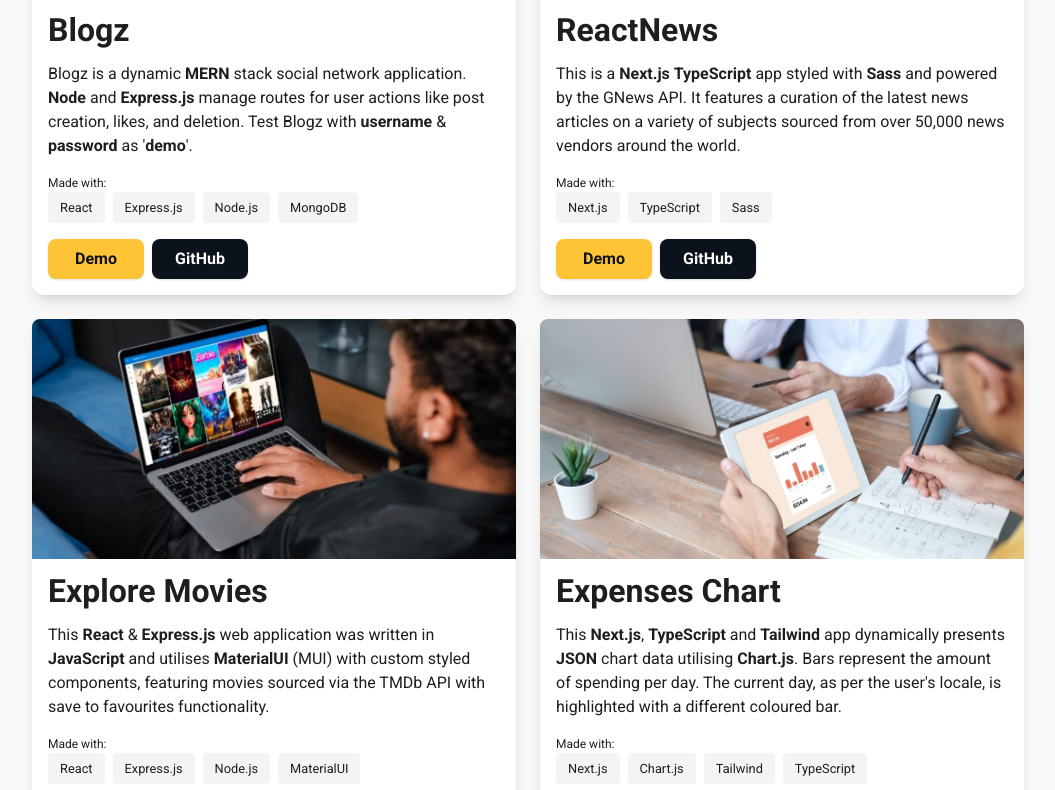
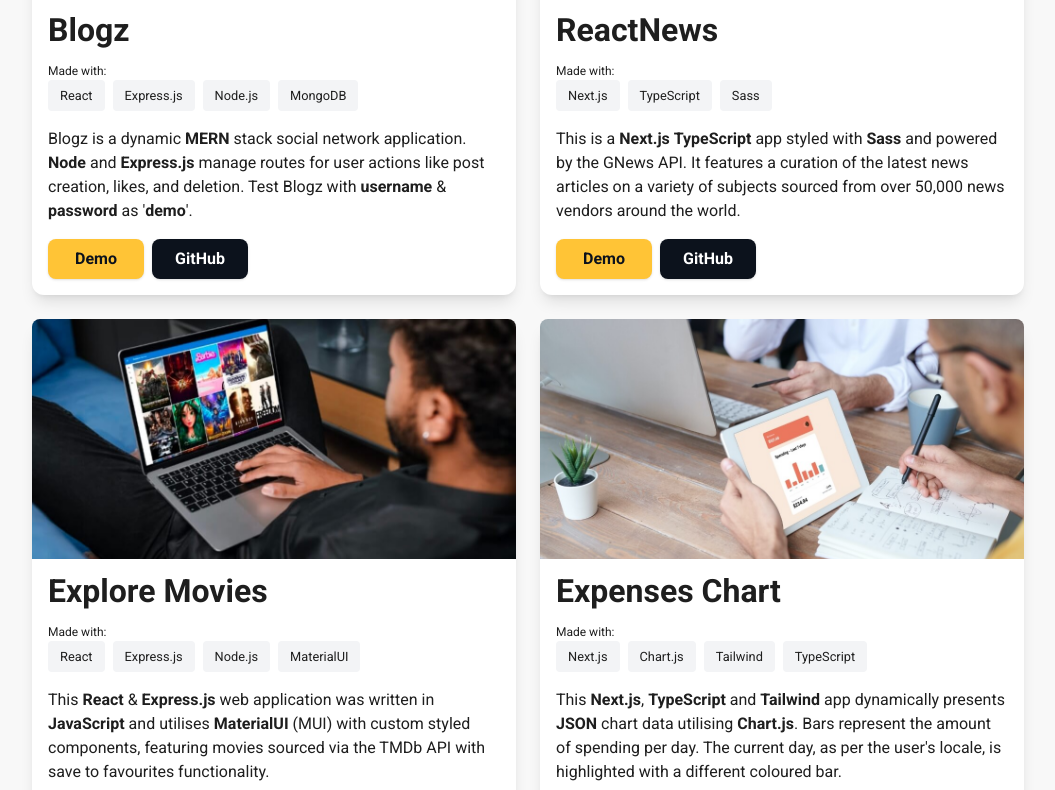
Before and after one commit to adamrichardturner/portfolio-2023, a Next.js app: page / in a window 1280 px wide. Shown: the part 1310-2100 px from the top of the page, without its empty margins (112-1167 px from the left). Built offline with nearby package versions, Linux system fonts and the light colour scheme.

Commit message:
Project data modified

```diff
--- a/components/ProjectComponent/ProjectComponent.tsx
+++ b/components/ProjectComponent/ProjectComponent.tsx
@@ -71,11 +71,6 @@ const ProjectComponent: FC<ProjectComponentProps> = ({ project }) => {
         <a href={project.demoLink} target="_blank" rel="noreferrer">
           <h3 className="text-lg font-bold leading-none">{project.title}</h3>
         </a>
-
-        {/* Project Description */}
-        <p className="text-base">
-          {boldWords(project.description, wordsToBold)}
-        </p>
         {/* Project Skills */}
         <div>
           <p className="text-xs">Made with:</p>
@@ -90,6 +85,10 @@ const ProjectComponent: FC<ProjectComponentProps> = ({ project }) => {
             ))}
           </div>
         </div>
+        {/* Project Description */}
+        <p className="text-base">
+          {boldWords(project.description, wordsToBold)}
+        </p>
         {/* Project Links */}
         <div className="flex justify-start items-center">
           {/* Conditional rendering for Live Demo link */}
--- a/util/projectsData.json
+++ b/util/projectsData.json
@@ -72,7 +72,7 @@
       "imagePath": "/projects/doglistener.jpg",
       "altTag": "The Dog Store",
       "category": "WordPress",
-      "skills": ["WordPress", "WooCommerce", "PHP", "JavaScript"],
+      "skills": ["WooCommerce", "PHP", "JavaScript"],
       "demoLink": "https://doglistener.co.uk/",
       "githubLink": ""
     },
```
